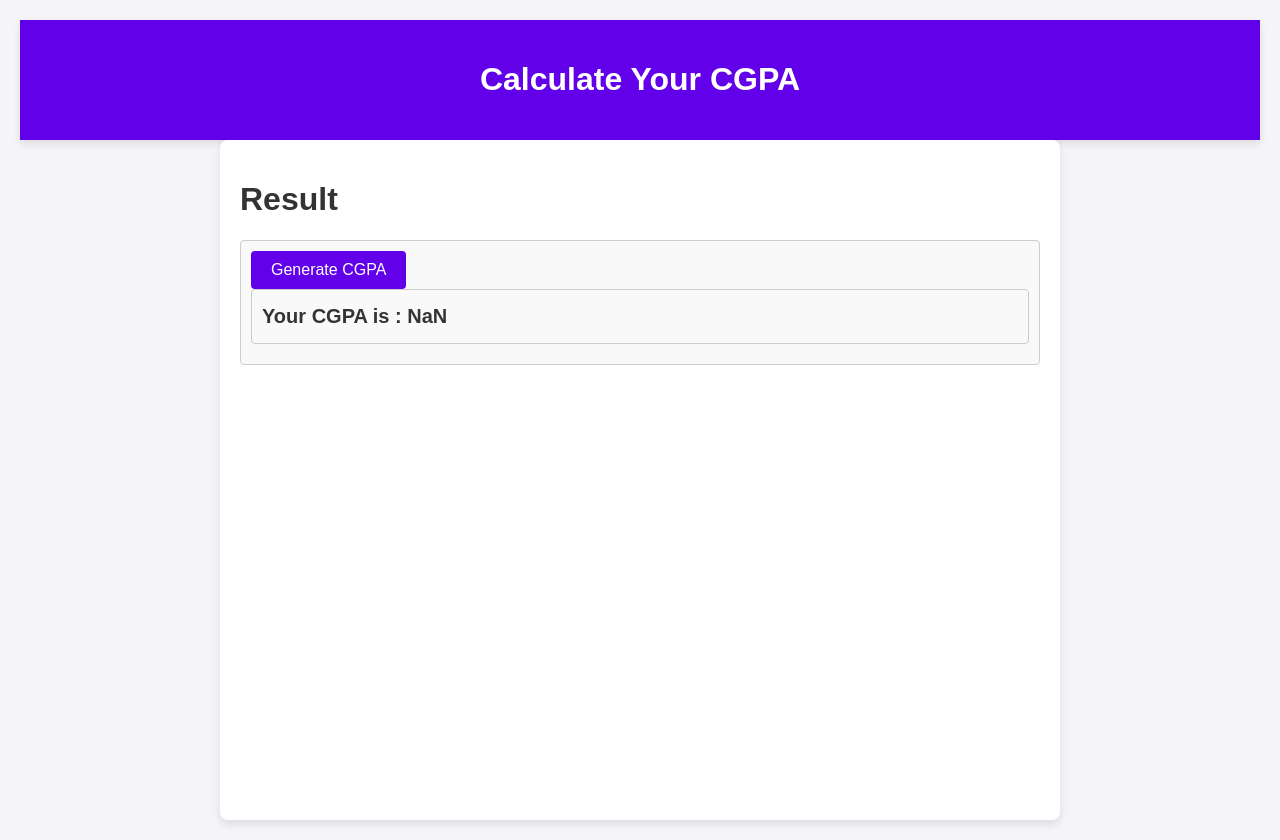
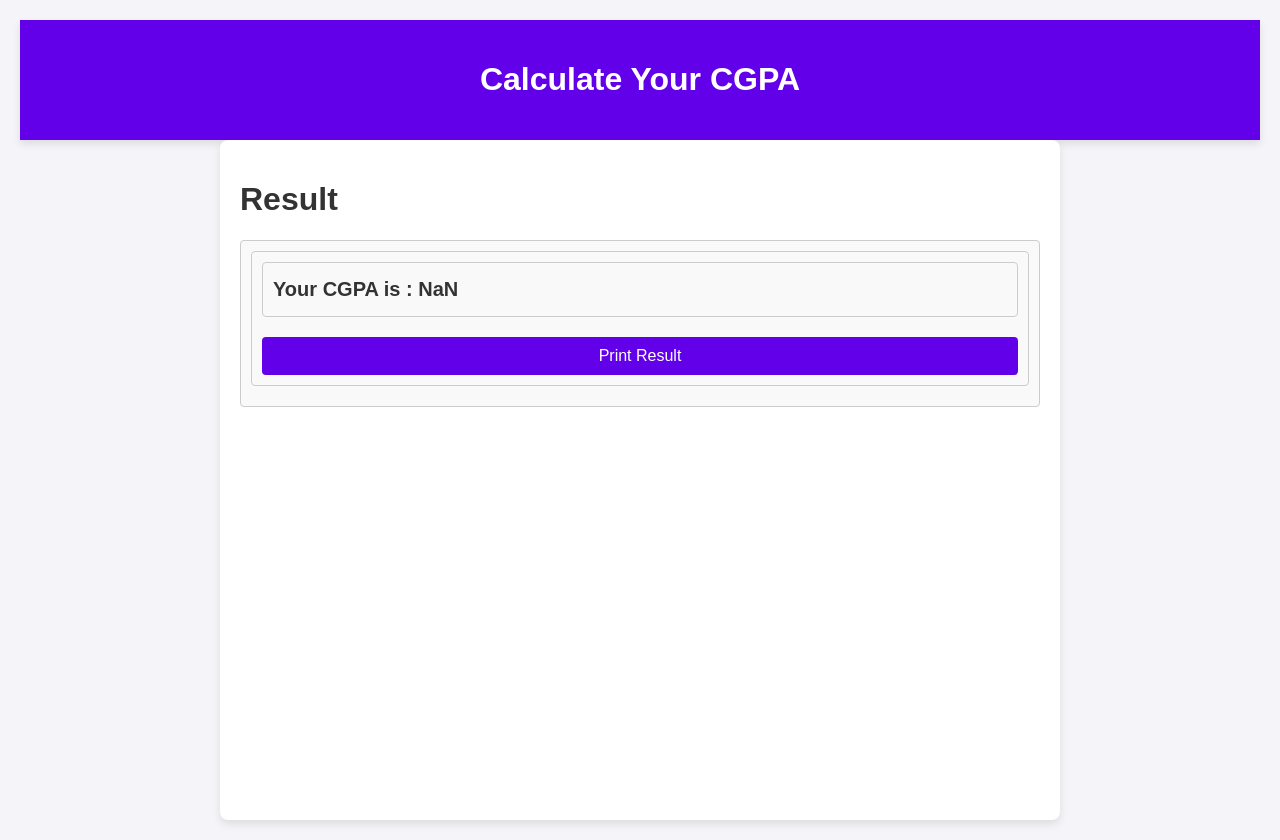
Before and after one commit to Afrimann/repo, a React (Vite) app: page /Result in a window 1280 px wide. Both pictures are taken after a click on the button "Generate CGPA". Built offline with nearby package versions, Linux system fonts and the light colour scheme.

Commit message:
updated result.jsx

```diff
--- a/package.json
+++ b/package.json
@@ -12,7 +12,8 @@
   "dependencies": {
     "react": "^18.3.1",
     "react-dom": "^18.3.1",
-    "react-router-dom": "^6.24.1"
+    "react-router-dom": "^6.24.1",
+    "react-to-print": "^2.15.1"
   },
   "devDependencies": {
     "@types/react": "^18.3.3",
--- a/src/ResultList.jsx
+++ b/src/ResultList.jsx
@@ -1,5 +1,6 @@
-import React, { useState, useEffect } from 'react';
+import React, { useState, useEffect, useRef } from 'react';
 import { useLocation } from 'react-router-dom';
+import { useReactToPrint } from 'react-to-print';
 import ShowResult from './ShowResult';
 
 const Result = () => {
@@ -7,11 +8,19 @@ const Result = () => {
     const { courses, scores, grades } = state || { courses: [], scores: [], grades: [] };
     const [showResult, setShowResult] = useState(false);
     const [cgpa, setCgpa] = useState(null);
+    const [showButton,setShowButton] = useState(true)
+    const [showPrint,setShowPrint] = useState(false)
     const [remarks, setRemarks] = useState(Array(courses.length).fill(''));
+    const componentRef = useRef()
+
+    const handlePrint = useReactToPrint({
+        content: () => componentRef.current,
+    });
 
     const displayRemark = (score) => {
         return score >= 45 ? 'Passed' : 'Failed';
     };
+
 
     const calculateCGPA = () => {
         let totalGradePoints = 0;
@@ -46,17 +55,22 @@ const Result = () => {
         setCgpa(CGPA.toFixed(2));
         setRemarks(newRemarks);
         setShowResult(true);
+        setShowButton(false)
+        setShowPrint(true)
         console.log(newRemarks); // Debugging log to check the remarks array
     };
+
+
 
     useEffect(() => {
         console.log("Remarks updated: ", remarks); // Debugging log to check remarks on update
     }, [remarks]);
 
+
     return (
         <div className="Result">
             <h1>Result</h1>
-            <div>
+            <div ref={componentRef}>
                 {courses.map((course, index) => (
                     <div key={index}>
                         <h2>Course {index + 1}</h2>
@@ -66,8 +80,11 @@ const Result = () => {
                         <p>Remark: {remarks[index]}</p>
                     </div>
                 ))}
-                <button onClick={calculateCGPA}>Generate CGPA</button>
+               <div className="buttons" style={{display: 'flex', flexDirection:'column',gap:'10px'}}>
+               {showButton && <button onClick={calculateCGPA}>Generate CGPA</button>}
                 {showResult && cgpa && <ShowResult cgpa={cgpa} />}
+                {showPrint && <button onClick={handlePrint}>Print Result</button>}
+               </div>
             </div>
         </div>
     );
--- a/src/UploadCourses.jsx
+++ b/src/UploadCourses.jsx
@@ -1,5 +1,6 @@
-import React, { useState } from 'react';
+import React, { useRef, useState } from 'react';
 import { useLocation, useNavigate } from 'react-router-dom';
+// import { useReactToPrint } from 'react-to-print'
 import './UploadCourses.css'
 const UploadCourses = () => {
     const { state } = useLocation();
@@ -8,6 +9,7 @@ const UploadCourses = () => {
     const noOfCourses = state?.noOfCourses || 1;
     const matricNo = state?.matric;
     const navigate = useNavigate();
+    // const componentRef = useRef()
 
     const initialCourses = Array.from({ length: noOfCourses }, () => '');
     const initialScores = Array.from({ length: noOfCourses }, () => '');
```
Also changed, not shown: 1 other file (tests, documents, lock files or other folders).
